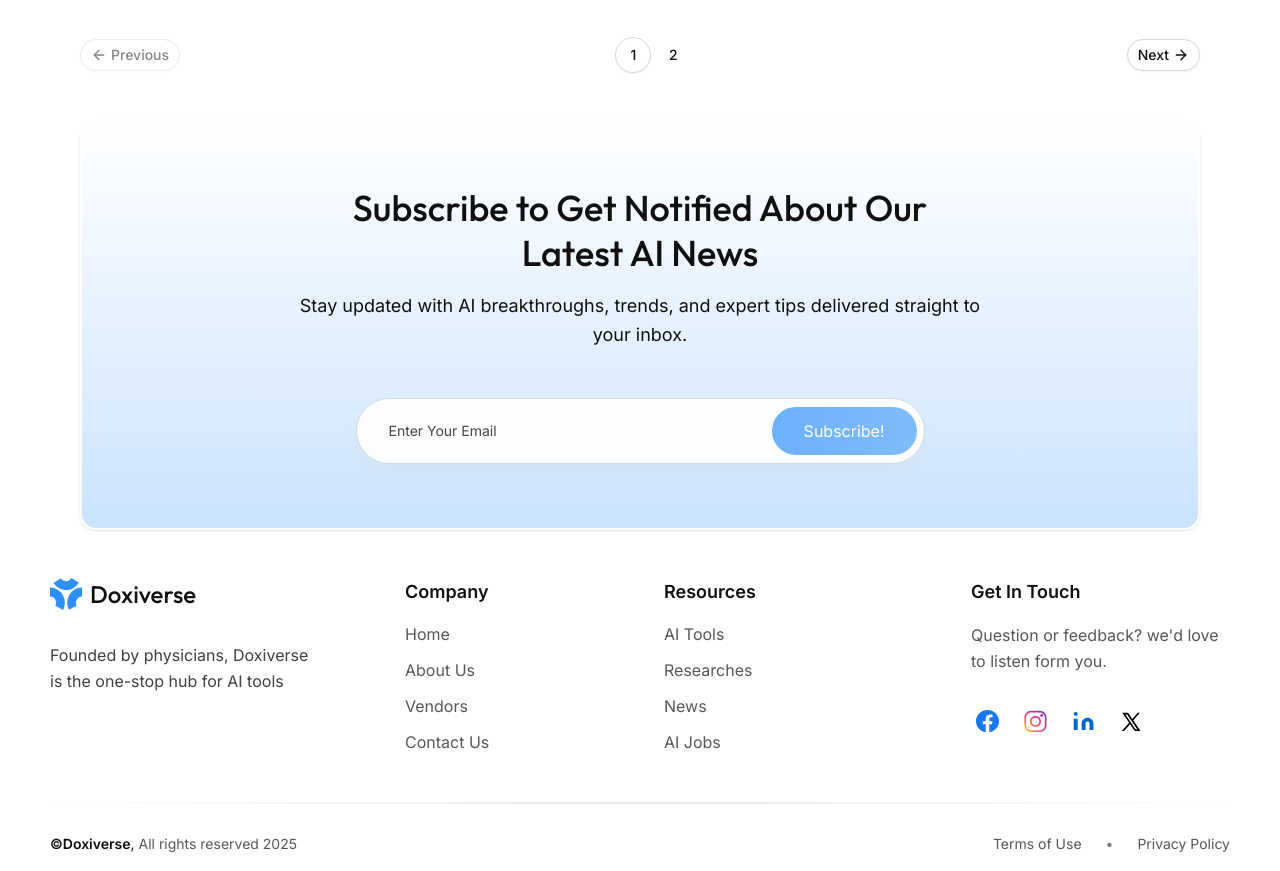
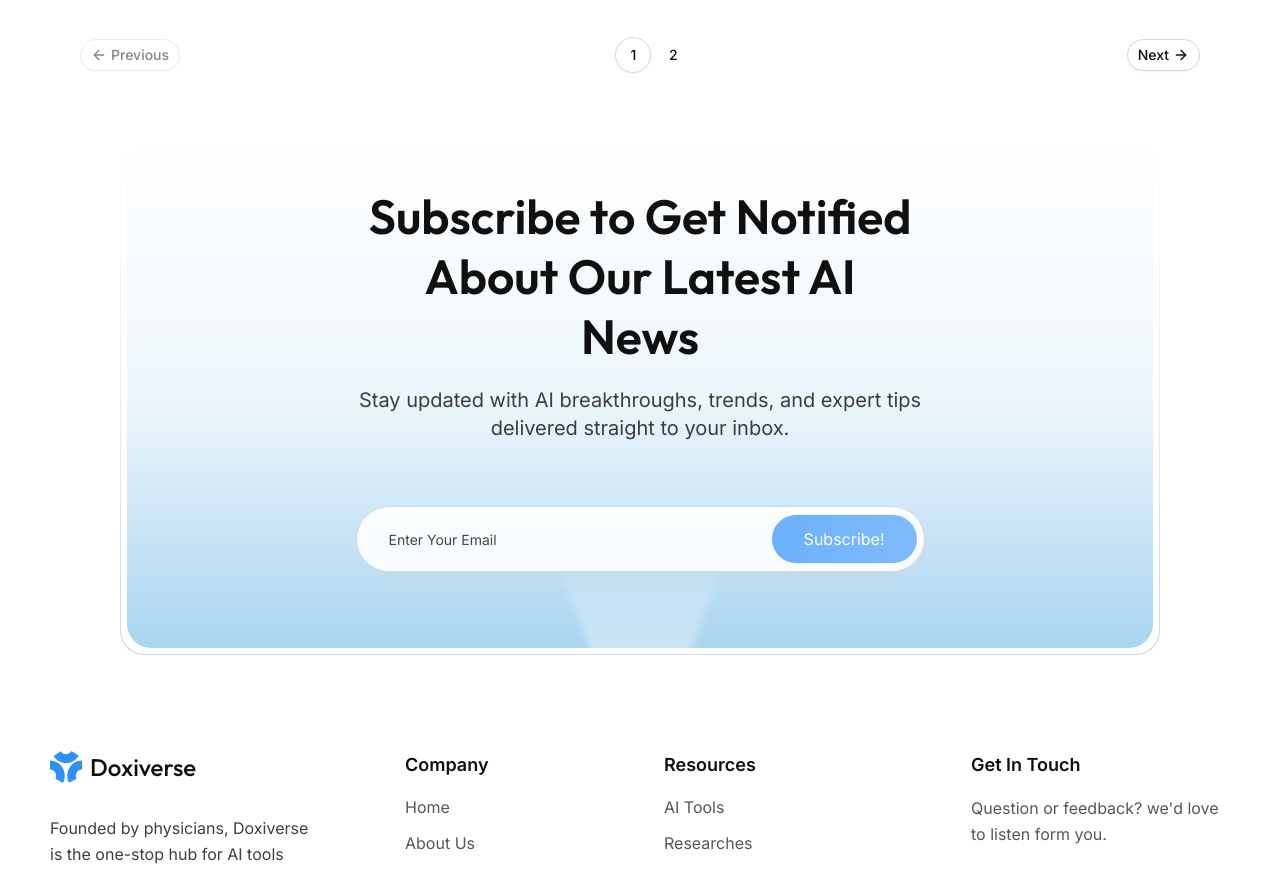
Before and after one commit to doxiversellc-create/front-end, a Next.js app: page /ai-news in a window 1280 px wide. Shown: the part 2340-3211 px from the top of the page. Built offline with nearby package versions, Linux system fonts and the light colour scheme.

Commit message:
fix the subscription sextion border ind background

```diff
--- a/app/ai-news/page.tsx
+++ b/app/ai-news/page.tsx
@@ -1,3 +1,4 @@
+import Image from "next/image";
 import { Suspense } from "react";
 import Hero from "./_components/Hero";
 import NewsGrid from "./_components/NewsGrid";
@@ -15,16 +16,39 @@ export default function NewsroomPage() {
           </Suspense>
         </section>
 
-        <div className=" w-full py-12 md:py-16 space-y-4 items-center flex justify-center flex-col  bg-gradient-to-b to-primary/25 from-transparent -z-10 rounded-2xl border-2 border-white shadow px-2 md:px-4 border-t-0">
-          <h2 className="text-2xl text-center font-medium max-w-[603px] md:text-3xl font-outfit lg:text-4xl leading-tight  mx-auto">
-            <span className="text-center">Subscribe to Get Notified About Our Latest AI News</span>
-          </h2>
-          <p className="text-pretty  text-center font-inter md:text-base lg:text-lg  leading-relaxed max-w-[749px] mx-auto">
-            Stay updated with AI breakthroughs, trends, and expert tips delivered straight to your
-            inbox.
-          </p>
-          <SubscribeInput />
-        </div>
+        <section className=" w-full p-4 md:px-6 lg:px-8 lg:pb-10 ">
+          <div className="min-w-full relative px-2 pb-2 rounded-3xl ">
+            <div className="bg-gradient-to-b from-black/0  to-border p-[1px] rounded-3xl">
+              <div className="bg-background pb-1.5 px-1.5 rounded-3xl">
+                <div className="relative min-w-full rounded-3xl px-8 md:px-12 lg:px-16 pb-8 md:pb-12 lg:pb-16 overflow-hidden bg-background">
+                  <div className="absolute bottom-0 left-1/2 z-10 -translate-x-1/2">
+                    <Image
+                      src="/shapes/top-category.svg"
+                      className="invert brightness-0 rotate-180"
+                      alt="top-category"
+                      width={200}
+                      height={100}
+                    />
+                  </div>
+                  <div className="bg-gradient-to-b absolute inset-0  from-background/30 via-[#A9D5F0]/20 to-[#A9D5F0]" />
+
+                  <div className="relative z-10 text-center space-y-5 mt-5 pb-7 md:pb-3">
+                    <h2 className="text-3xl mt-6 lg:mt-12 max-w-[546px] md:text-4xl font-semibold font-outfit lg:text-5xl leading-tight  mx-auto">
+                      Subscribe to Get Notified About Our Latest AI News
+                    </h2>
+                    <p className="text-lg max-w-[569px] mx-auto lg:text-xl opacity-80 font-inter">
+                      Stay updated with AI breakthroughs, trends, and expert tips delivered straight
+                      to your inbox.
+                    </p>
+                    <div className="flex mx-auto mt-8 justify-center">
+                      <SubscribeInput />
+                    </div>
+                  </div>
+                </div>
+              </div>
+            </div>
+          </div>
+        </section>
       </main>
     </div>
   );
```
